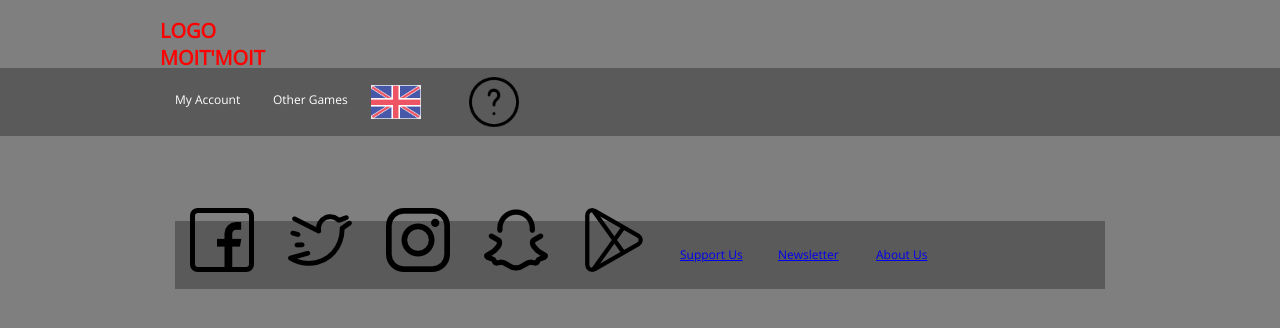
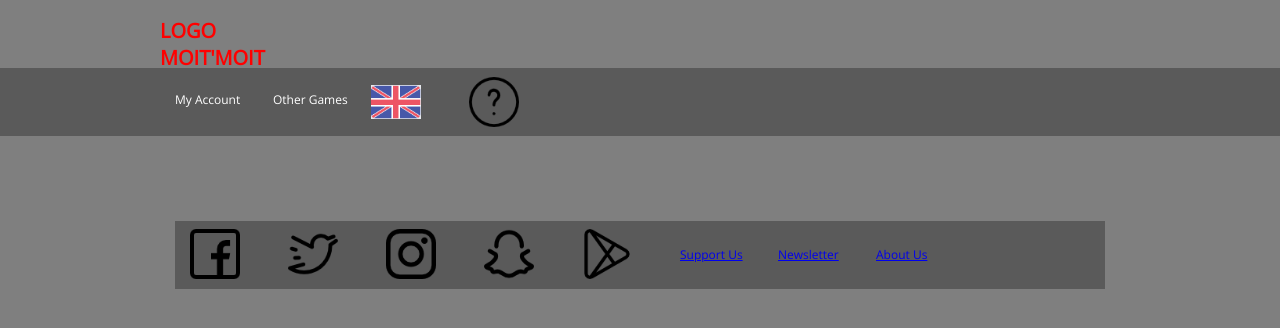
Before and after one commit to grossyoan/FirstYear-Midl, a plain HTML site: page index2.html in a window 1280 px wide. Drawn offline with nearby package versions, Linux system fonts and the light colour scheme.

Commit message:
site de max

```diff
--- a/styles/style2.css
+++ b/styles/style2.css
@@ -79,10 +79,14 @@ nav{
 	align-items: center;
 	padding-left: 15px;
     height: 68px;
-    line-height: 68px;
+    line-height: 14px;
     color: white;
     width:83px;
     font-size: 12px;
+}
+
+img{
+	width: 50px;
 }
 
 .menu a:hover {
```
